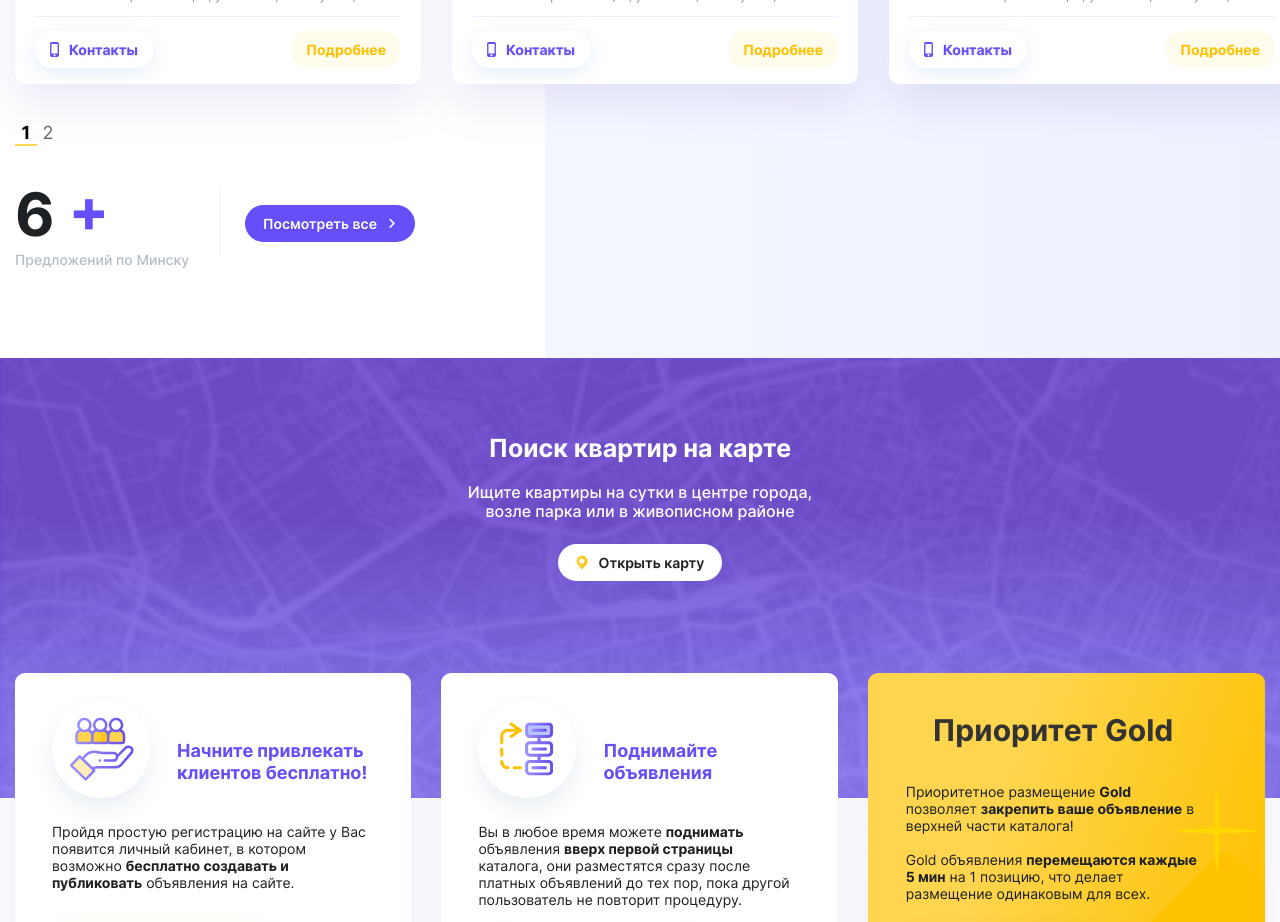
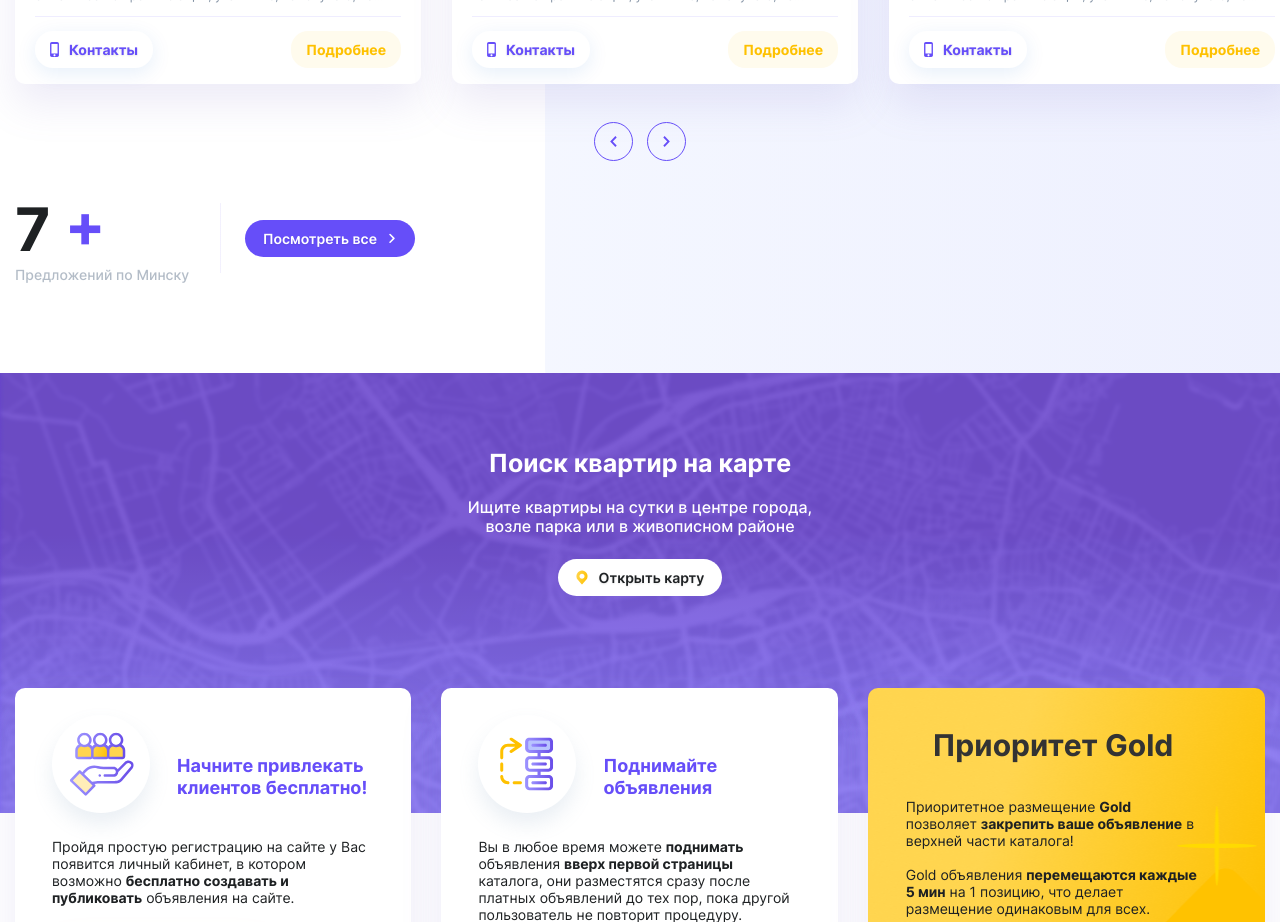
Before and after one commit to just-too-it/hawking-school-react, a React (Create React App) app: page / in a window 1280 px wide. Shown: the part 1860-2782 px from the top of the page. Built offline with nearby package versions, Linux system fonts and the light colour scheme.

Commit message:
добавлена навигация для главной

```diff
--- /dev/null
+++ b/src/components/Navigation/Navigation.module.scss
@@ -0,0 +1,25 @@
+@import '../../styles/helpers/variables.scss';
+
+.button {
+  width: 39px;
+  height: 39px;
+  border: 1px solid $color-cobalt;
+  border-radius: 50%;
+  z-index: 2;
+  position: relative;
+
+  &:hover {
+    background: $color-cobalt-10;
+  }
+}
+
+.iconRight {
+  transform: rotateY(180deg);
+}
+
+.disabled {
+  cursor: auto;
+  &:hover {
+    background: transparent;
+  }
+}
--- /dev/null
+++ b/src/components/Navigation/Navigation.types.ts
@@ -0,0 +1,5 @@
+export type NavigationProps = {
+    currentPage: number;
+    totalPage: number;
+    action: any;
+  };
--- /dev/null
+++ b/src/components/Navigation/index.tsx
@@ -0,0 +1,43 @@
+import React, { FC, useEffect, useState } from 'react';
+import { useDispatch } from 'react-redux';
+import clsx from 'clsx';
+
+import { ReactComponent as ArrowLeftIcon } from '../../assets/images/icons/arrowLeft.svg';
+import { SButtonIcon } from '../UI/SButtonIcon';
+import { NavigationProps } from './Navigation.types';
+
+import styles from './Navigation.module.scss';
+
+export const Navigation: FC<NavigationProps> = ({ currentPage, totalPage, action }) => {
+  const dispatch = useDispatch();
+  const [btnLClassName, setBtnLClassName] = useState(styles.button);
+  const [btnRClassName, setBtnRClassName] = useState(styles.button);
+
+  useEffect(() => {
+    currentPage == 1 ? setBtnLClassName(clsx(styles.button, styles.disabled)) : setBtnLClassName(styles.button);
+    currentPage == totalPage ? setBtnRClassName(clsx(styles.button, styles.disabled)) : setBtnRClassName(styles.button);
+  }, [currentPage, totalPage]);
+
+  const handleBtnLeft = () => {
+    if (currentPage > 1) {
+      dispatch(action(currentPage - 1));
+    }
+  };
+
+  const handleBtnRight = () => {
+    if (currentPage < totalPage) {
+      dispatch(action(currentPage + 1));
+    }
+  };
+
+  return (
+    <>
+      <SButtonIcon className={btnLClassName} btnOnClick={handleBtnLeft}>
+        <ArrowLeftIcon width="7" height="13" fill="#664EF9" className={styles.iconLeft} />
+      </SButtonIcon>
+      <SButtonIcon className={btnRClassName} btnOnClick={handleBtnRight}>
+        <ArrowLeftIcon width="7" height="13" fill="#664EF9" className={styles.iconRight} />
+      </SButtonIcon>
+    </>
+  );
+};
--- a/src/components/UI/SSelector/SSelect.scss
+++ b/src/components/UI/SSelector/SSelect.scss
@@ -75,7 +75,7 @@
   &__list {
     position: absolute;
     width: 150px;
-    z-index: 1;
+    z-index: 2;
     background: $color-white;
     list-style: none;
     margin: 0;
--- a/src/core/mockData/mockData.ts
+++ b/src/core/mockData/mockData.ts
@@ -571,6 +571,32 @@ export const apartmentsMinsk: ApartmentCardProps[] = [
       status: 'Владелец'
     },
     options: ['microwave']
+  },
+  {
+    id: 6,
+    title: '1-комн. апартаменты на Московской',
+    address: {
+      city: 'Минск',
+      street: 'б-р Мулявина, д. 10',
+      metro: 'Академия наук',
+      district: 'Советский',
+    },
+    img: [room3, room4],
+    status: '',
+    price: 35.00,
+    peopleCount: 1,
+    peopleCountByRoom: '(2)',
+    rooms: '1 комн.',
+    square: 140,
+    description: 'Большая 2х комн студия! Большая джкакузи на двоих, на теливизоре есть приложение Megogo, YouTube, Smart TV, сможете выбрать фильм по вкусу!) Цена зависит от количества проживающих, уточняйте, пожалуйста, по телефону! В пяти минутах ходьбы Минск-Арена.  Цена зависит от количества проживающих, уточняйте, пожалуйста, по телефону!',
+    owner: {
+      name: 'Dmitriy',
+      phone: '+375 (29) 291-14-44',
+      email: 'vladimir6234@tut.by',
+      img: owner,
+      status: 'Владелец'
+    },
+    options: ['microwave']
   }
 ]
 
--- a/src/store/filterMinsk/filterMinsk.slice.ts
+++ b/src/store/filterMinsk/filterMinsk.slice.ts
@@ -6,7 +6,7 @@ import { filterMinskProps } from "./filterMinsk.types";
 
 const initialFilterMinskState: filterMinskProps = {
     metro: '',
-    district: '',
+    district: ''
 }
 
 export const filterMinskSlice = createSlice({
--- a/src/views/pages/Home/RentApartment/RentApartment.module.scss
+++ b/src/views/pages/Home/RentApartment/RentApartment.module.scss
@@ -83,6 +83,9 @@
   margin-bottom: 38px;
 }
 
-.pagination {
-  margin-bottom: 32px;
+.navigation {
+  display: flex;
+  width: 92px;
+  justify-content: space-between;
+  margin: 0 auto 32px;
 }
--- a/src/views/pages/Home/RentApartment/index.tsx
+++ b/src/views/pages/Home/RentApartment/index.tsx
@@ -1,8 +1,8 @@
-import React, { useEffect } from 'react';
+import React, { useEffect, useState } from 'react';
 import { useSelector, useDispatch } from 'react-redux';
 import { useNavigate } from 'react-router-dom';
 import { ApartmentList } from '../../../../components/ApartmentList';
-import { Pagination } from '../../../../components/Pagination';
+import { Navigation } from '../../../../components/Navigation';
 import { SButton } from '../../../../components/UI/SButton';
 import { apartmentsMinsk } from '../../../../core/mockData/mockData';
 import { getPageCount } from '../../../../core/utils/getPageCount';
@@ -14,11 +14,12 @@ import { FilterMinsk } from '../FilterMinsk';
 import styles from './RentApartment.module.scss';
 
 export const RentApartment = () => {
-  const { apartments, currentPage, metro, district } = useSelector((state: RootState) => state.apartmentsMinskReducer);
-  const { setApartments, setCurrentPage } = apartmentsMinskSlice.actions;
+  const { apartments, metro, district } = useSelector((state: RootState) => state.apartmentsMinskReducer);
+  const { setApartments/* , setCurrentPage */ } = apartmentsMinskSlice.actions;
   const dispatch = useDispatch();
   const navigate = useNavigate();
   const CARDS_PER_PAGE_HOME = 3;
+  const [currentPageForHome, setCurrentPageForHome] = useState(1)
 
   useEffect(() => {
     dispatch(setApartments(apartmentsMinsk));
@@ -44,14 +45,14 @@ export const RentApartment = () => {
       </div>
       <div className={styles.apartments}>
         {apartments && (
-          <ApartmentList apartments={apartments} cardsPerPage={CARDS_PER_PAGE_HOME} currentPage={currentPage} />
+          <ApartmentList apartments={apartments} cardsPerPage={CARDS_PER_PAGE_HOME} currentPage={currentPageForHome} />
         )}
       </div>
-      <div className={styles.pagination}>
-        <Pagination
-          currentPage={currentPage}
+      <div className={styles.navigation}>
+        <Navigation
+          currentPage={currentPageForHome}
           totalPage={apartments ? getPageCount(apartments.length, CARDS_PER_PAGE_HOME) : 1}
-          action={setCurrentPage}
+          action={setCurrentPageForHome}
         />
       </div>
 
```
